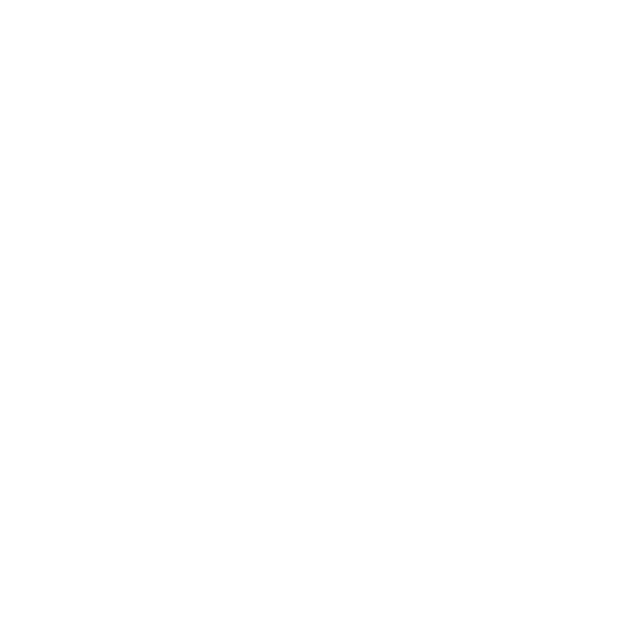
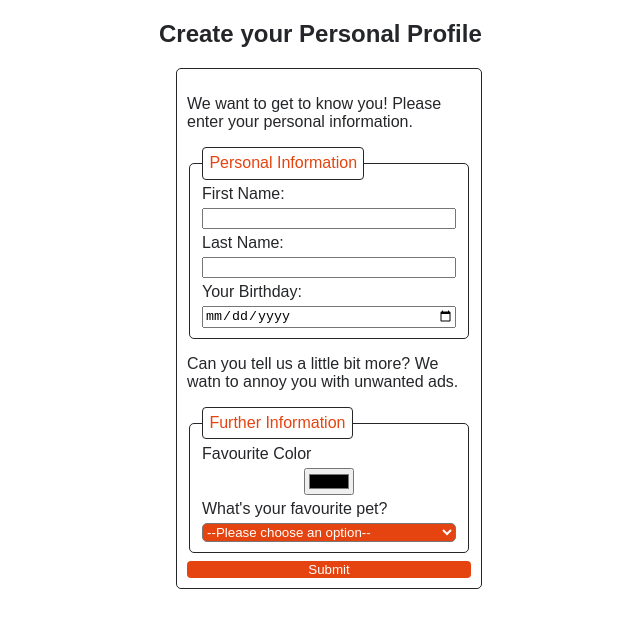
Before and after one commit to 1UXDev/htmlChallenges, a website: page html-forms_personal-profile-form/index.html in a window 1280 px wide. Shown: the whole page, without its empty margins (311-951 px from the left). Drawn offline with Linux system fonts and the light colour scheme.

Commit message:
challenge done

```diff
--- a/html-forms_personal-profile-form/index.html
+++ b/html-forms_personal-profile-form/index.html
@@ -10,6 +10,51 @@
     <link rel="stylesheet" href="./css/styles.css" />
   </head>
   <body>
-    <section></section>
+    <section>
+      <h1 id="title">Create your Personal Profile</h1>
+      <form aria-labelledby="title">
+        <p id="description">
+          We want to get to know you! Please enter your personal information.
+        </p>
+        <fieldset aria-describedby="description">
+          <legend>Personal Information</legend>
+          <label for="fname">First Name:</label>
+          <input id="fname" type="text" name="fname" />
+
+          <label for="lname">Last Name:</label>
+          <input id="lname" type="text" name="lname" />
+
+          <label for="bday">Your Birthday:</label>
+          <input id="bday" type="date" name="bday" />
+        </fieldset>
+
+        <p>
+          Can you tell us a little bit more? We watn to annoy you with unwanted
+          ads.
+        </p>
+
+        <fieldset>
+          <legend>Further Information</legend>
+          <label for="cpicker">Favourite Color</label>
+          <input
+            id="cpicker"
+            type="color"
+            name="cpicker"
+            aria-label="Select color"
+          />
+
+          <label for="fpet">What's your favourite pet?</label>
+          <select id="fpet" name="fpet" aria-label="Select favorite Pet">
+            <option value="" disabled selected>
+              --Please choose an option--
+            </option>
+            <option value="dogs">Dogs</option>
+            <option value="cats">Cats</option>
+            <option value="ants">Ants</option>
+          </select>
+        </fieldset>
+        <button>Submit</button>
+      </form>
+    </section>
   </body>
 </html>
```
Also changed, not shown: html-forms_Finding-a11y-errors/index.html (+21 -9 lines), html-forms_zoo/index.html (+34 -1 lines).
